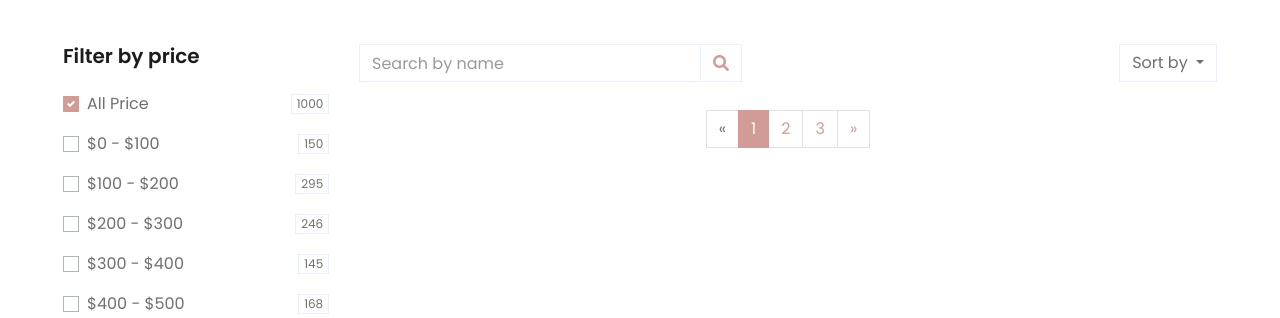
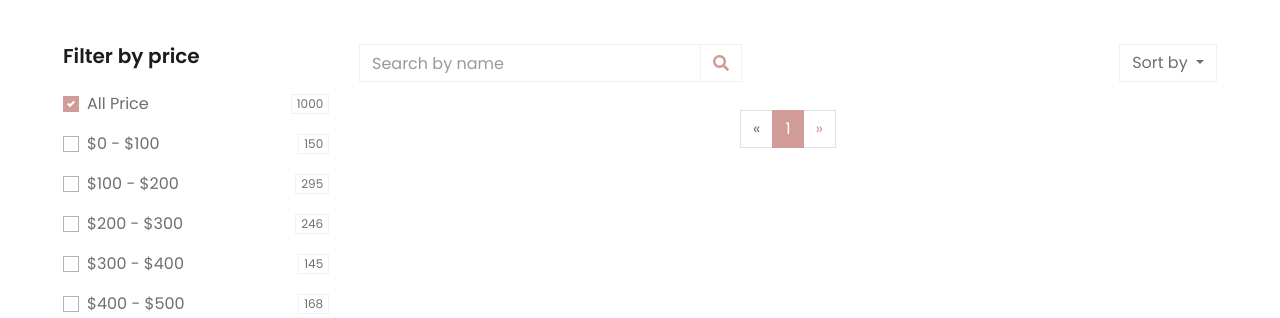
Before and after one commit to shwezin-coder/food_delivery, a PHP site: page /menu_list.php in a window 1280 px wide. Shown: the part 537-855 px from the top of the page. Run offline with PHP 8.4, Linux system fonts and the light colour scheme; data that the repository does not hold is empty; some libraries are stand-ins or nearby versions.

Commit message:
menu list added.

```diff
--- a/menu_list.php
+++ b/menu_list.php
@@ -213,9 +213,8 @@
                                 <span class="sr-only">Previous</span>
                               </a>
                             </li>
+
                             <li class="page-item active"><a class="page-link" href="#">1</a></li>
-                            <li class="page-item"><a class="page-link" href="#">2</a></li>
-                            <li class="page-item"><a class="page-link" href="#">3</a></li>
                             <li class="page-item">
                               <a class="page-link" href="#" aria-label="Next">
                                 <span aria-hidden="true">&raquo;</span>
```
